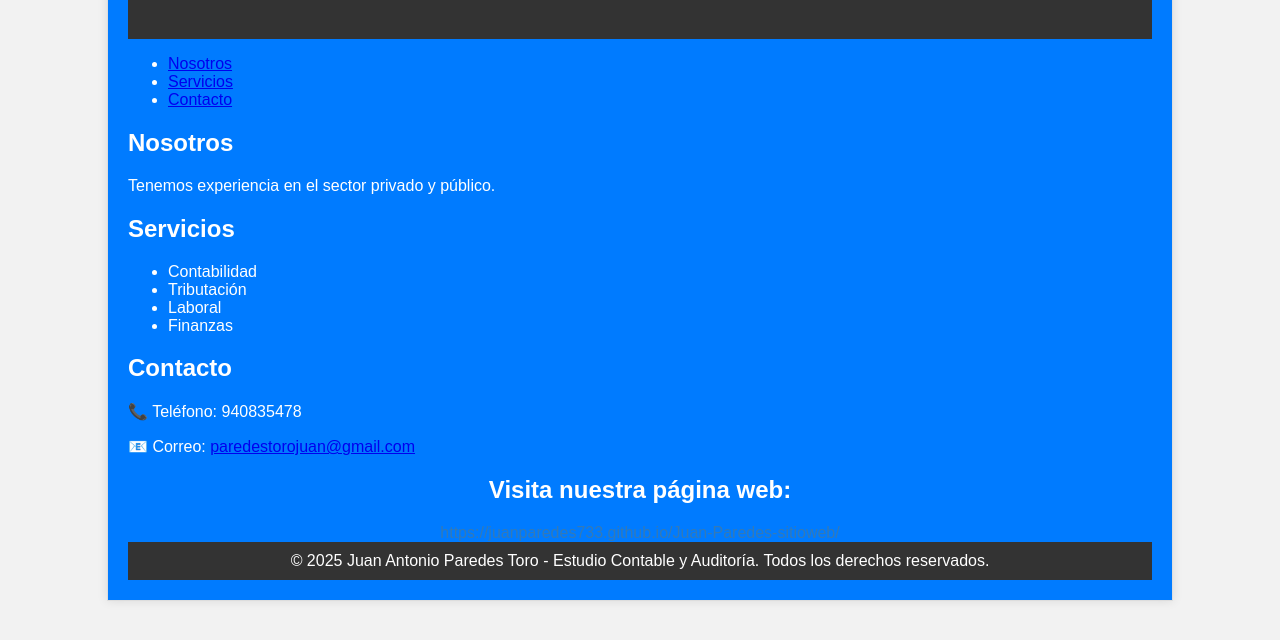
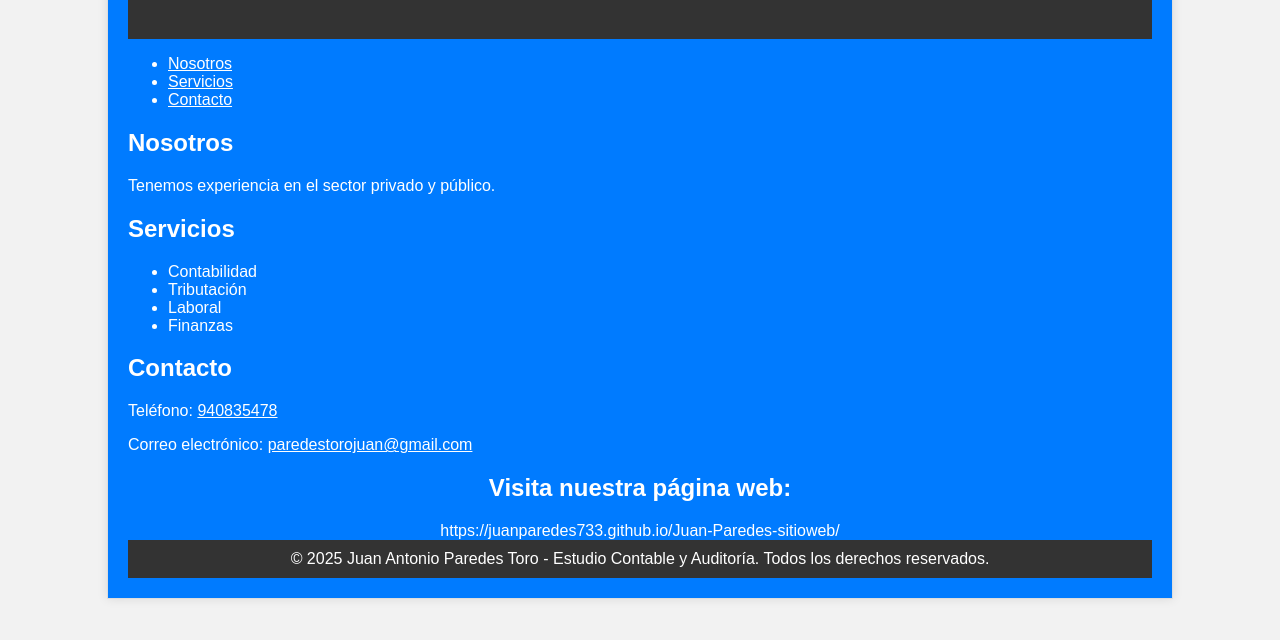
Before and after one commit to JuanParedes733/mi-nueva-pagina-web, a plain HTML site: page index.html in a window 1280 px wide. Shown: the part 142-782 px from the top of the page. Drawn offline with Linux system fonts and the light colour scheme.

Commit message:
Correcciones en CSS

```diff
--- a/estilos.css
+++ b/estilos.css
@@ -1,4 +1,3 @@
-
 body {
     font-family: Arial, sans-serif;
     margin: 0;
@@ -23,6 +22,14 @@ header {
     text-align: center;
 }
 
+nav ul li a {
+    color: #fff; /* Cambiado a blanco */
+}
+
+nav ul li a:hover {
+    color: #ccc; /* Cambiado a un tono más claro de gris */
+}
+
 footer {
     background-color: #333;
     color: #fff;
@@ -38,8 +45,12 @@ footer {
 
 .enlace a {
     text-decoration: none;
-    color: #337ab7;
+    color: #fff; /* Cambiado a blanco */
 }
 
 .enlace a:hover {
-    color: #23527c;
+    color: #ccc; /* Cambiado a un tono más claro de gris */
+}
+
+#contacto a {
+    color: #fff; /* Cambiado a blanco */
--- a/index.html
+++ b/index.html
@@ -4,6 +4,7 @@
     <meta charset="UTF-8">
     <meta name="viewport" content="width=device-width, initial-scale=1.0">
     <title>Estudio Contable y Auditoría - Juan Antonio Paredes Toro</title>
+    <meta name="description" content="Estudio Contable y Auditoría - Juan Antonio Paredes Toro">
     <link rel="stylesheet" href="estilos.css">
 </head>
 <body>
@@ -33,8 +34,14 @@
         </section>
         <section id="contacto">
             <h2>Contacto</h2>
-            <p>📞 Teléfono: 940835478</p>
-            <p>📧 Correo: <a href="mailto:paredestorojuan@gmail.com">paredestorojuan@gmail.com</a></p>
+            <p>
+                <label for="telefono">Teléfono:</label>
+                <a href="tel:+51940835478" id="telefono">940835478</a>
+            </p>
+            <p>
+                <label for="correo">Correo electrónico:</label>
+                <a href="mailto:paredestorojuan@gmail.com" id="correo">paredestorojuan@gmail.com</a>
+            </p>
             <div class="enlace">
                 <h2>Visita nuestra página web:</h2>
                 <a href="https://juanparedes733.github.io/Juan-Paredes-sitioweb/">https://juanparedes733.github.io/Juan-Paredes-sitioweb/</a>
```
